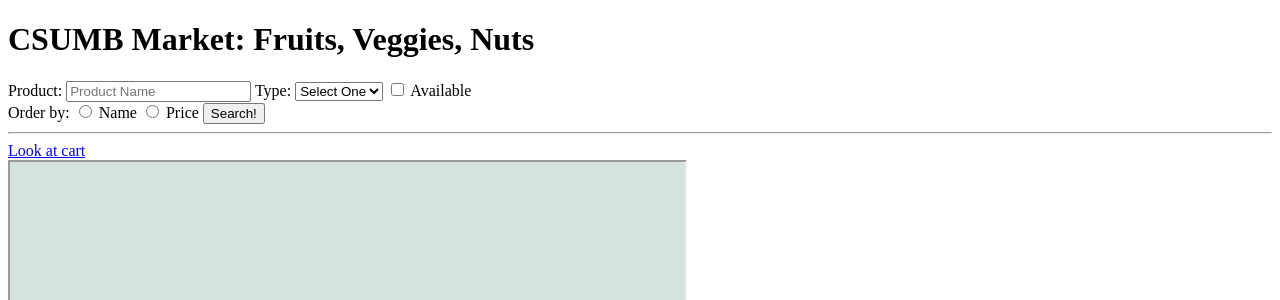
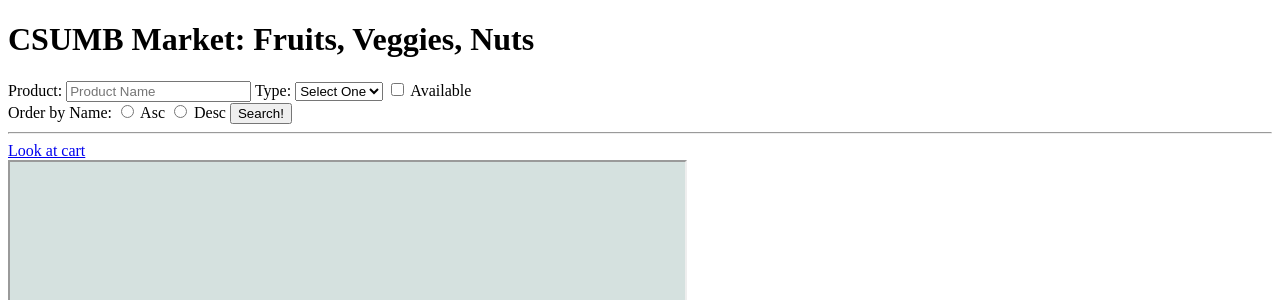
Before and after one commit to DavidCBeach/CST336-Team-Project, a PHP site: page /items.php in a window 1280 px wide. Shown: the top 300 px of the page. Run offline with PHP 8.4, Linux system fonts and the light colour scheme; data that the repository does not hold is empty.

Commit message:
fixing changes

```diff
--- a/items.php
+++ b/items.php
@@ -1,13 +1,10 @@
 <?php
-
 $host = "us-cdbr-iron-east-05.cleardb.net";
 $dbname="heroku_c95c62d6327a93c";
 $username="bc1caf57472822";
 $password="55c0d40e";
 $conn = new PDO("mysql:host=$host;dbname=$dbname",$username,$password);
 $conn -> setAttribute(PDO::ATTR_ERRMODE,PDO::ERRMODE_EXCEPTION);
-
-
 function getProductTypes() {
     global $conn;
     $sql = "SELECT DISTINCT(productType)
@@ -24,8 +21,6 @@ function getProductTypes() {
 
     }
 }
-
-
 function displayProducts(){
     global $conn;
 
@@ -44,7 +39,6 @@ function displayProducts(){
 
             $sql .= " AND productName LIKE :productName"; //using named parameters
             $namedParameters[':productName'] = $_GET['productName'];
-
          }
 
         if (!empty($_GET['productType'])) {
@@ -54,7 +48,6 @@ function displayProducts(){
 
             $sql .= " AND productType = :pType"; //using named parameters
             $namedParameters[':pType'] =   $_GET['productType'] ;
-
          }
 
          if (isset($_GET['available'])) {
@@ -63,11 +56,11 @@ function displayProducts(){
          }
 
          if (isset($_GET['orderBy']) == name) {
-             if($_GET['orderBy'] == name)
+             if($_GET['orderBy'] == asc)
              {
                   $sql .= " ORDER BY productName";
              }else{
-                 $sql .= " ORDER BY price";
+                 $sql .= " ORDER BY productName DESC";
              }
 
          }
@@ -96,7 +89,6 @@ function displayProducts(){
 
     }
 }
-
 ?>
 
 <!DOCTYPE html>
@@ -120,11 +112,11 @@ function displayProducts(){
             <label for="available"> Available </label>
 
             <br>
-            Order by:
-            <input type="radio" name="orderBy" id="orderByName" value="name"/>
-             <label for="orderByName"> Name </label>
-            <input type="radio" name="orderBy" id="orderByPrice" value="price"/>
-             <label for="orderByPrice"> Price </label>
+            Order by Name:
+            <input type="radio" name="orderBy" id="orderByName" value="asc"/>
+             <label for="orderByName"> Asc </label>
+            <input type="radio" name="orderBy" id="orderByName" value="desc"/>
+             <label for="orderByName"> Desc </label>
 
             <input type="submit" value="Search!" name="submit" >
         </form>
```
